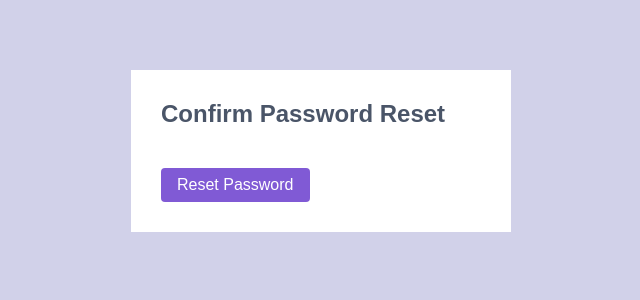
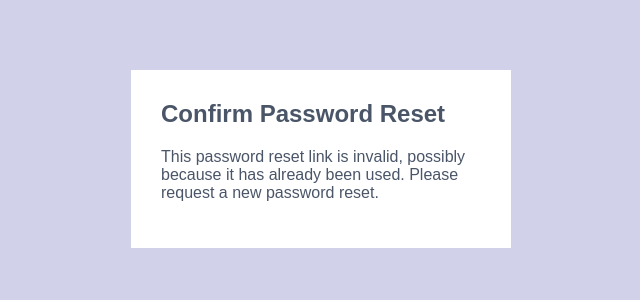
Before and after one commit to gthole/drink-stash, a Django app: a page that uses api/drinks/templates/registration/password_reset_confirm.html in a window 1280 px wide. Shown: the part 69-369 px from the top of the page, without its empty margins (319-959 px from the left). Run offline with Django 3.2, Linux system fonts and the light colour scheme; parts of the project's set-up code (start-up, migrations or seed data) failed here and were passed over.

Commit message:
Add password reset invalid message

```diff
--- a/api/drinks/templates/registration/password_reset_confirm.html
+++ b/api/drinks/templates/registration/password_reset_confirm.html
@@ -3,6 +3,8 @@
 {% block title %}Confirm Password Reset{% endblock %}
 
 {% block content %}
+
+{% if validlink %}
   <form method="post">
     {% csrf_token %}
     {{ form.as_p }}
@@ -10,6 +12,13 @@
         <button type="submit">Reset Password</button>
     </div>
   </form>
+{% else %}
+    <p>
+        This password reset link is invalid, possibly because it
+        has already been used.
+        Please request a new password reset.
+    </p>
+{% endif %}
 {% endblock %}
 
 {% include 'registration/session-clear.html' %}
```
